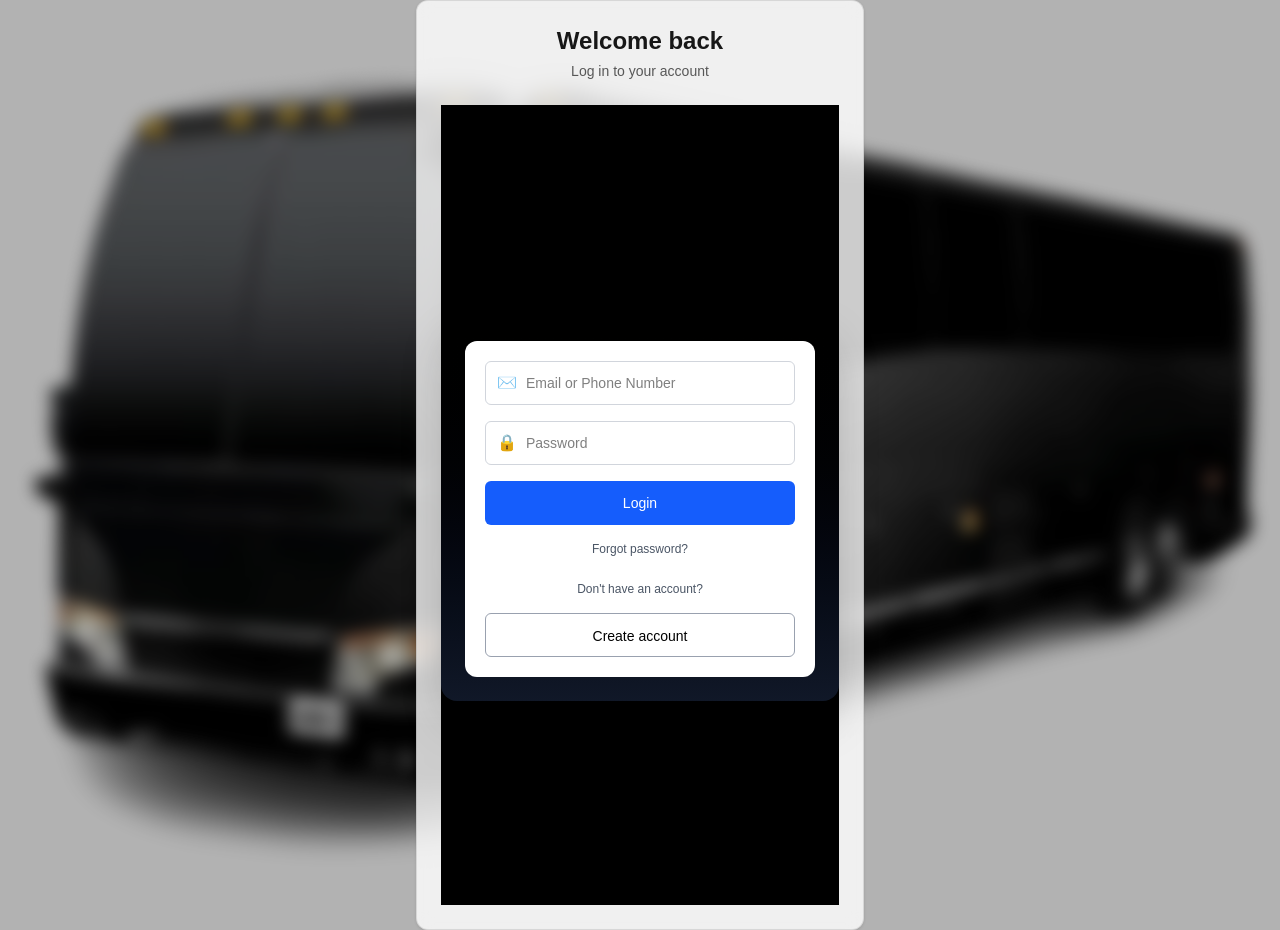
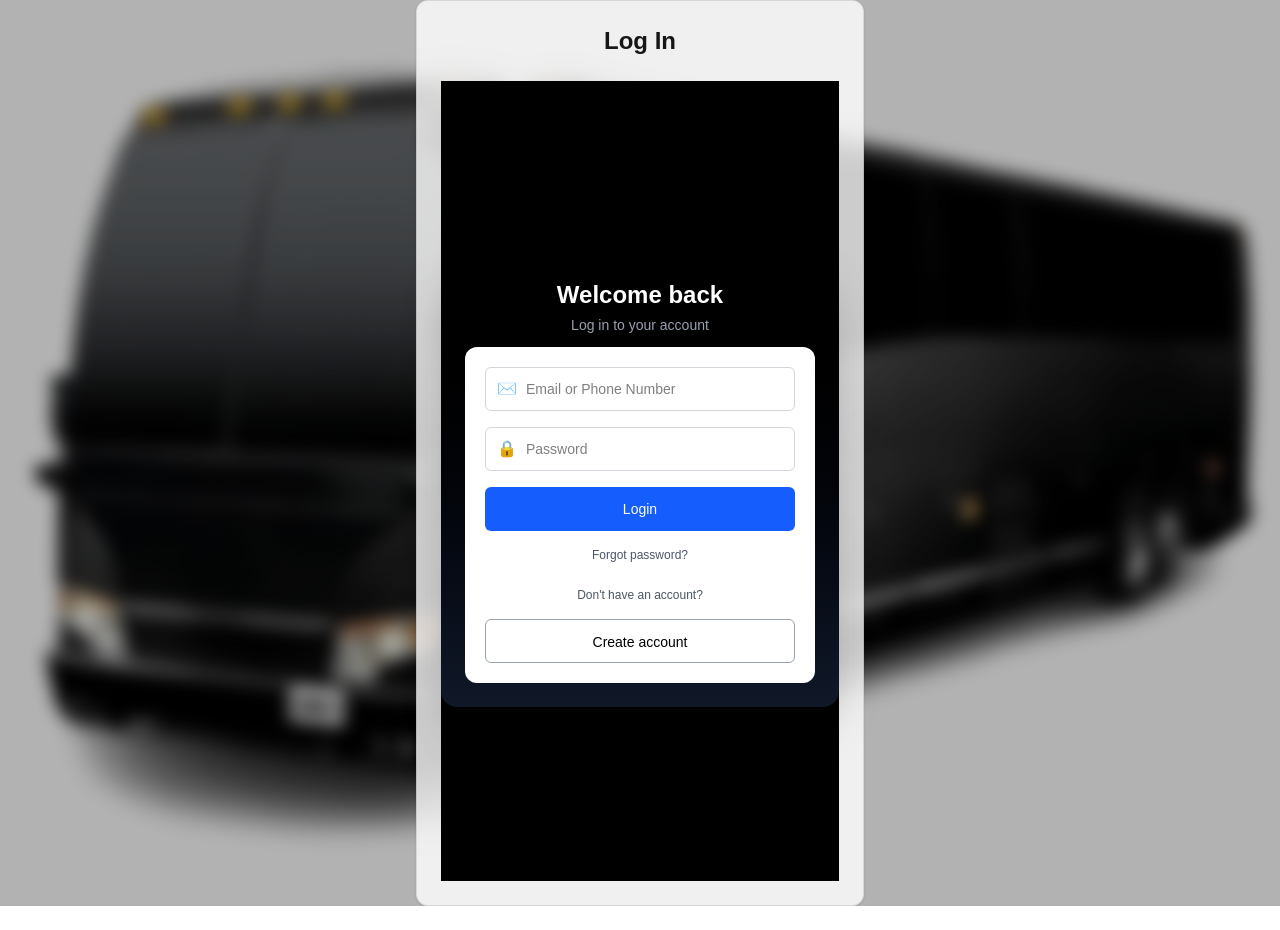
Before and after one commit to helangeorge999/busbooking_web, a Next.js app: page /login in a window 1280 px wide. After the commit the page ends 906 px from the top, so only its background shows below. Built offline with nearby package versions, Linux system fonts and the light colour scheme.

Commit message:
login/page.tsx code update

```diff
--- a/app/(auth)/_components/LoginForm.tsx
+++ b/app/(auth)/_components/LoginForm.tsx
@@ -34,6 +34,16 @@ export default function LoginForm() {
       {/* DARK CARD */}
       <div className="w-full max-w-md rounded-2xl bg-gradient-to-b
                       from-black to-gray-900 px-6 py-6 shadow-2xl">
+
+        {/* HEADER */}
+        <div className="mb-3 text-center">
+          <h1 className="text-2xl font-semibold text-white">
+            Welcome back
+          </h1>
+          <p className="mt-1 text-sm text-gray-400">
+            Log in to your account
+          </p>
+        </div>
 
         {/* WHITE FORM CARD */}
         <div className="mt-2 rounded-xl bg-white p-5">
--- a/app/(auth)/login/page.tsx
+++ b/app/(auth)/login/page.tsx
@@ -6,8 +6,8 @@ export default function Page() {
     return (
         <div className="space-y-6 w-full">
             <div className="text-center">
-                <h1 className="text-2xl font-semibold">Welcome back</h1>
-                <p className="mt-1 text-sm text-foreground/70">Log in to your account</p>
+                <h1 className="text-2xl font-semibold">Log In</h1>
+                {/* <p className="mt-1 text-sm text-foreground/70">Log in to your account</p> */}
             </div>
             <LoginForm />
         </div>
```
